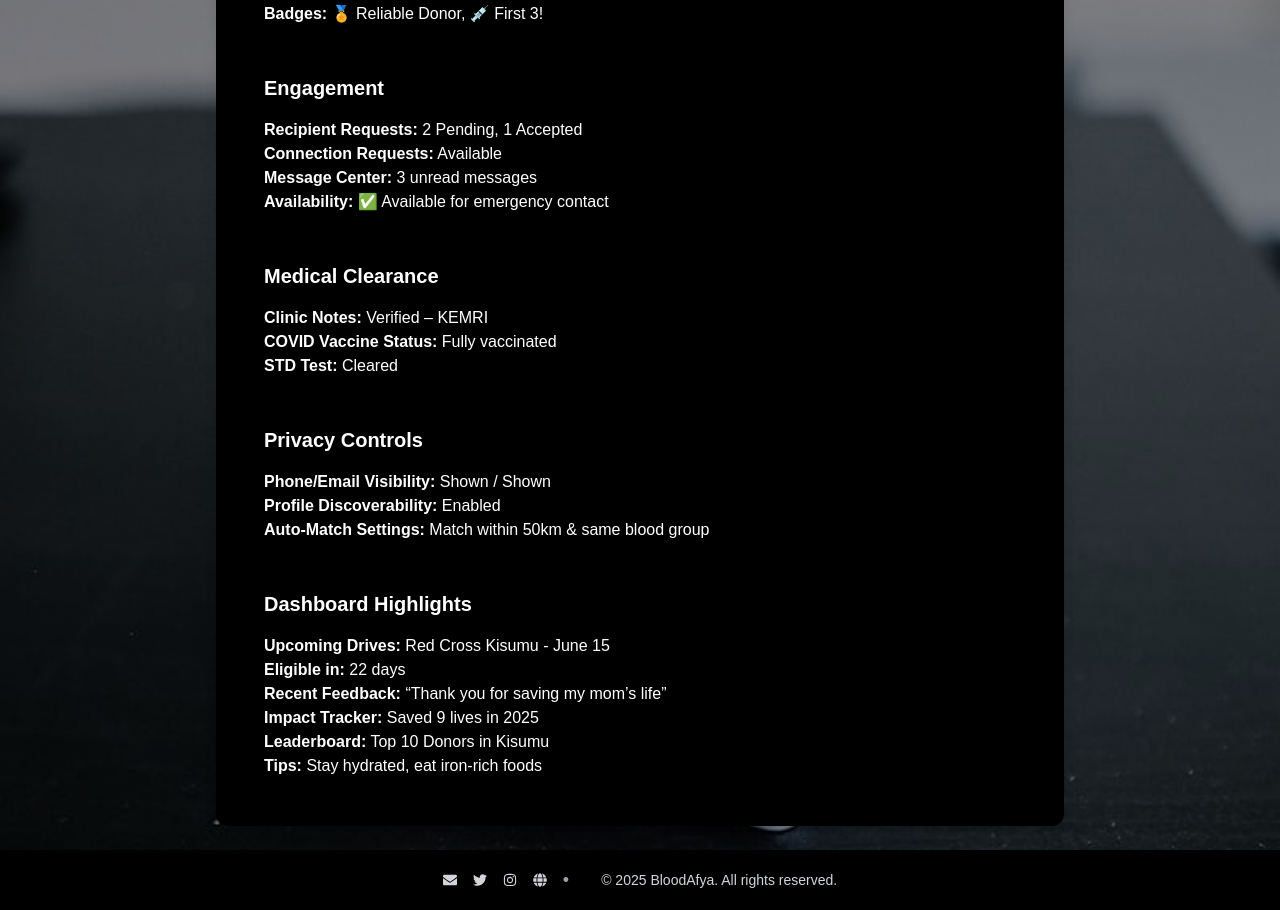
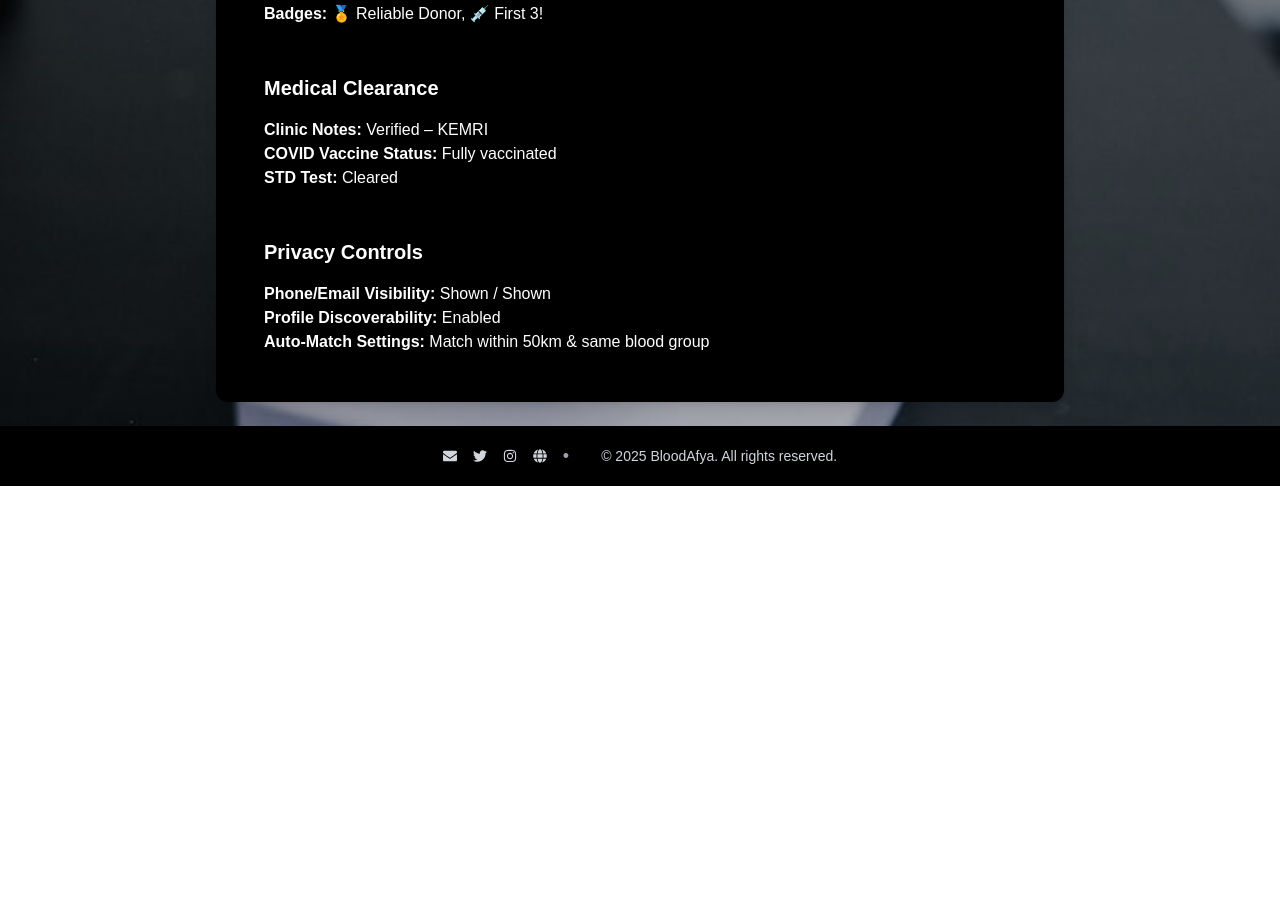
Before and after one commit to Lincoln-Madaraka/bloodafya, a Next.js app: page /profile/donor in a window 1280 px wide. Shown: the part 826-1736 px from the top of the page. After the commit the page ends 1312 px from the top, so only its background shows below. Built offline with nearby package versions, Linux system fonts and the light colour scheme.

Commit message:
edit mode

```diff
--- a/src/app/profile/donor/page.tsx
+++ b/src/app/profile/donor/page.tsx
@@ -279,15 +279,6 @@ export default function DonorProfile() {
           <p><strong>Badges:</strong> {editMode ? <input value={badges} onChange={(e) => setBadges(e.target.value)} className="bg-white text-black rounded px-2 py-1 border w-full" /> : badges}</p>
         </section>
 
-        {/* Section 4: Engagement */}
-        <section className="relative bg-black bg-opacity-40 rounded-xl p-6 shadow-lg">
-          <h2 className="text-xl font-semibold mb-4">Engagement</h2>
-          <p><strong>Recipient Requests:</strong> {editMode ? <input value={recipientRequests} onChange={(e) => setRecipientRequests(e.target.value)} className="bg-white text-black rounded px-2 py-1 border" /> : recipientRequests}</p>
-          <p><strong>Connection Requests:</strong> {editMode ? <input value={connectionRequests} onChange={(e) => setConnectionRequests(e.target.value)} className="bg-white text-black rounded px-2 py-1 border" /> : connectionRequests}</p>
-          <p><strong>Message Center:</strong> {editMode ? <input value={messageCenter} onChange={(e) => setMessageCenter(e.target.value)} className="bg-white text-black rounded px-2 py-1 border" /> : messageCenter}</p>
-          <p><strong>Availability:</strong> {editMode ? <input value={availability} onChange={(e) => setAvailability(e.target.value)} className="bg-white text-black rounded px-2 py-1 border" /> : availability}</p>
-        </section>
-
         {/* Section 5: Medical Clearance */}
         <section className="relative bg-black bg-opacity-40 rounded-xl p-6 shadow-lg">
 
@@ -304,18 +295,6 @@ export default function DonorProfile() {
           <p><strong>Profile Discoverability:</strong> Enabled</p>
           <p><strong>Auto-Match Settings:</strong> Match within 50km & same blood group</p>
         </section>
-
-        {/* Section 7: Dashboard Highlights */}
-        <section className="relative bg-black bg-opacity-40 rounded-xl p-6 shadow-lg">
-
-          <h2 className="text-xl font-semibold mb-4">Dashboard Highlights</h2>
-          <p><strong>Upcoming Drives:</strong> Red Cross Kisumu - June 15</p>
-          <p><strong>Eligible in:</strong> 22 days</p>
-          <p><strong>Recent Feedback:</strong> “Thank you for saving my mom’s life”</p>
-          <p><strong>Impact Tracker:</strong> Saved 9 lives in 2025</p>
-          <p><strong>Leaderboard:</strong> Top 10 Donors in Kisumu</p>
-          <p><strong>Tips:</strong> Stay hydrated, eat iron-rich foods</p>
-      </section>
       {editMode && (
             <div className="mt-4 flex space-x-4">
               <button
```
